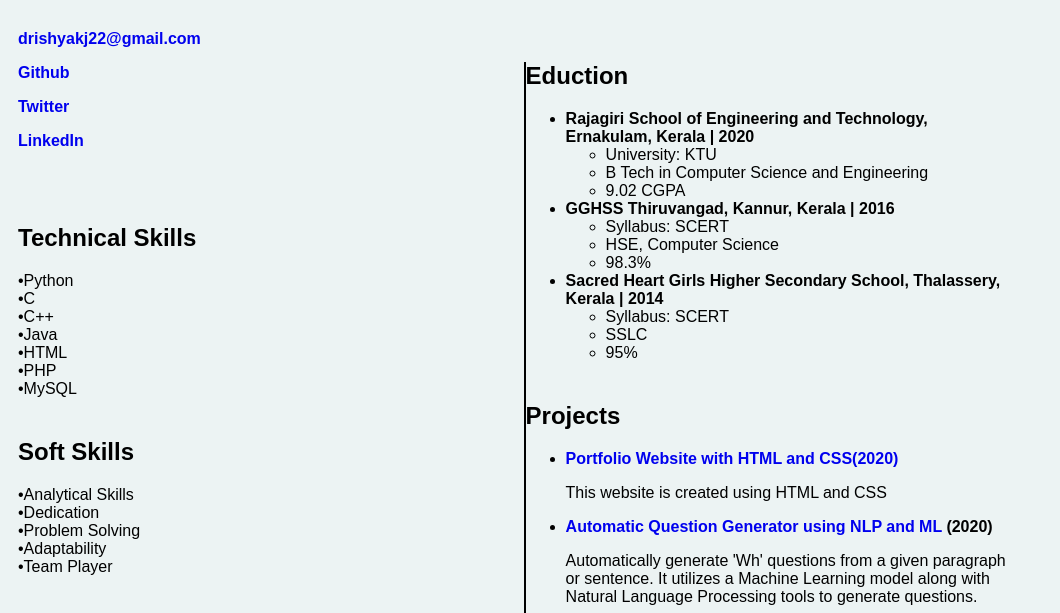
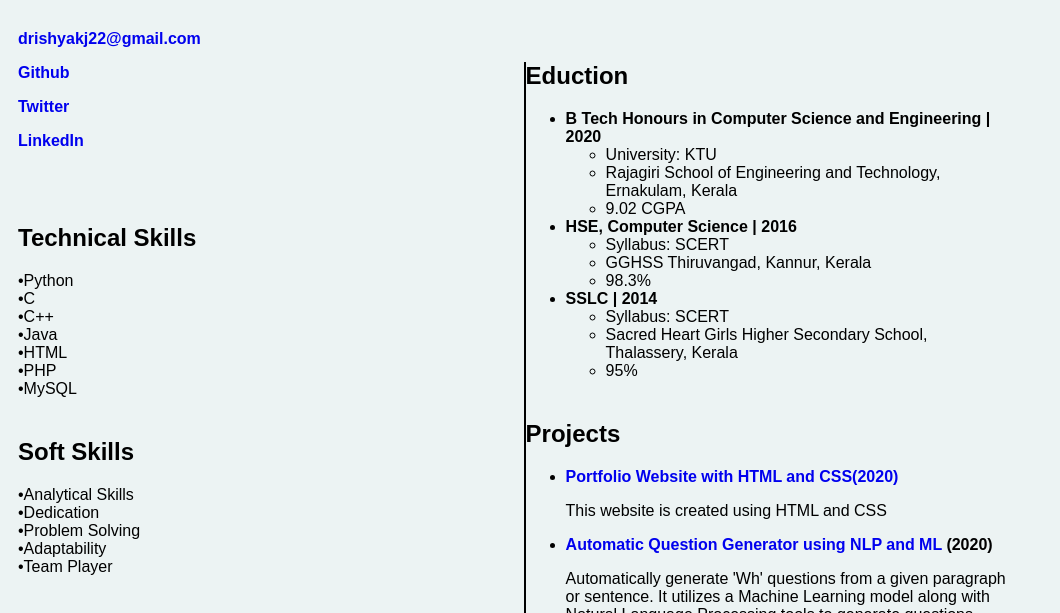
Before and after one commit to drishyakj/drishyakj.github.io, a plain HTML site: page resume.html in a window 1280 px wide. Shown: the part 181-794 px from the top of the page, without its empty margins (0-1060 px from the left). Drawn offline with Linux system fonts and the light colour scheme.

Commit message:
Update resume.html

```diff
--- a/resume.html
+++ b/resume.html
@@ -92,25 +92,25 @@
 	<div class="vl">
     <h2 style="text-align:Left">Eduction</h2>
     <ul>
-		<li><b>Rajagiri School of Engineering and Technology, Ernakulam, Kerala  |  2020</b>
+		<li><b>B Tech Honours in Computer Science and Engineering  |  2020</b>
 			<ul>
 			<li>University: KTU</li>
-			<li>B Tech in Computer Science and Engineering</li>
+			<li>Rajagiri School of Engineering and Technology, Ernakulam, Kerala</li>
 			<li>9.02 CGPA</li>
 			</ul>
 		</li>
 
-		<li><b>GGHSS Thiruvangad, Kannur, Kerala  |  2016</b>
+		<li><b>HSE, Computer Science  |  2016</b>
 			<ul>
 			<li>Syllabus: SCERT</li>
-			<li>HSE, Computer Science</li>
+			<li>GGHSS Thiruvangad, Kannur, Kerala</li>
 			<li>98.3%</li>
 			</ul>
 		</li>
-		<li><b>Sacred Heart Girls Higher Secondary School, Thalassery, Kerala  |  2014</b>
+		<li><b>SSLC  |  2014</b>
 			<ul>
 			<li>Syllabus: SCERT</li>
-			<li>SSLC</li>
+			<li>Sacred Heart Girls Higher Secondary School, Thalassery, Kerala</li>
 			<li>95%</li>
 			</ul>
 		</li>
```
